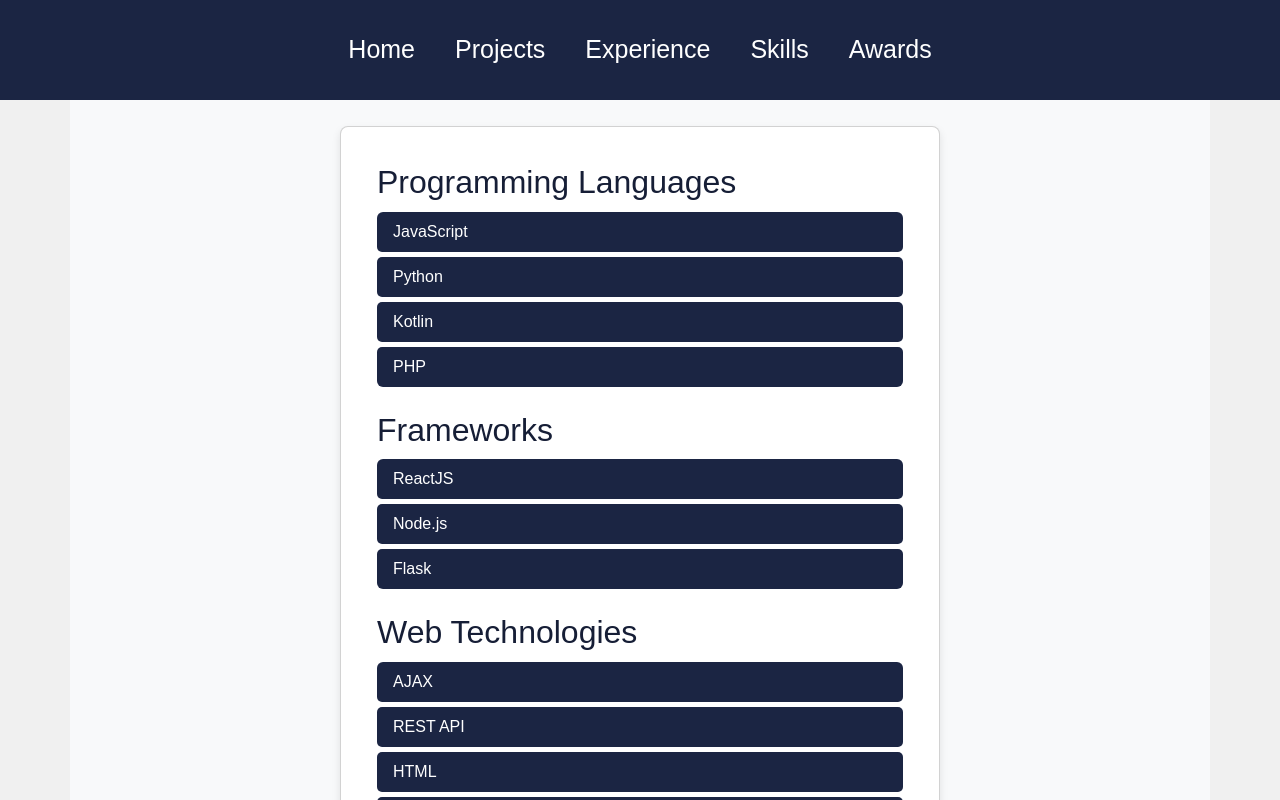
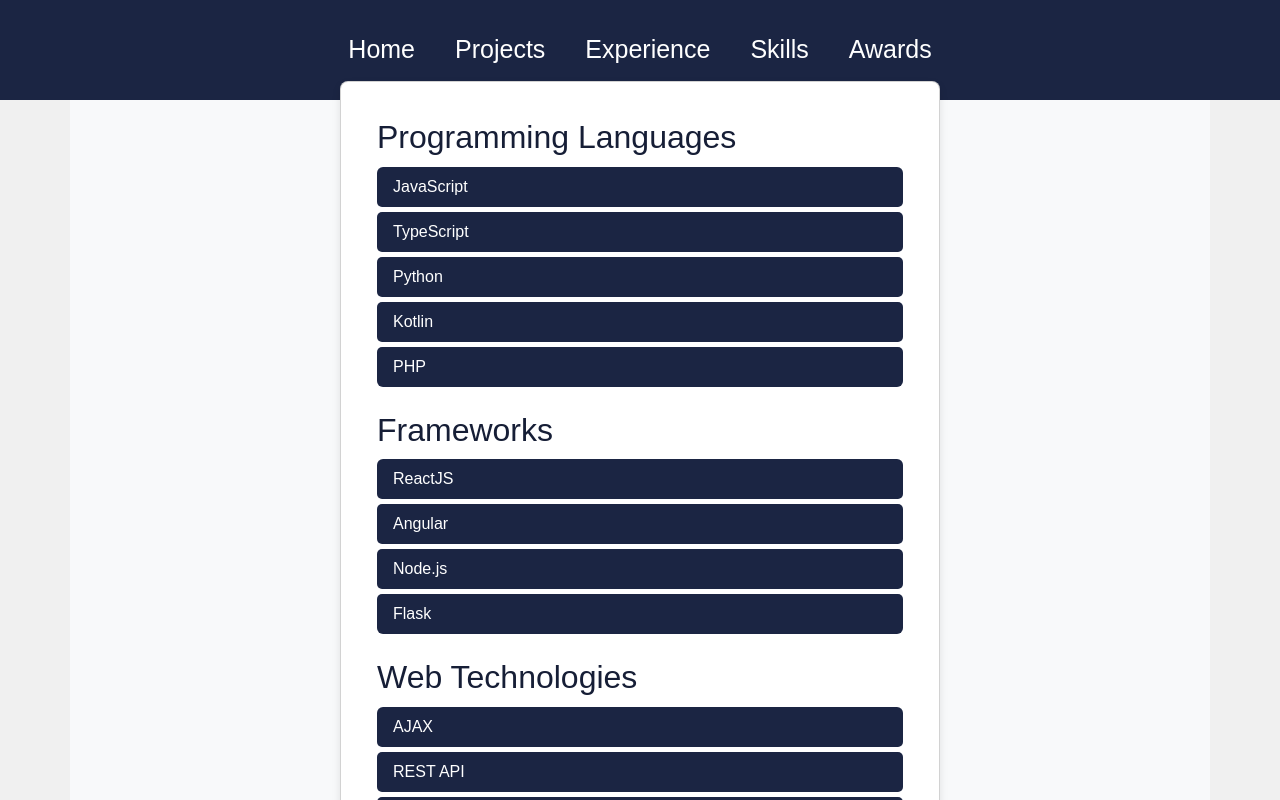
Before and after one commit to VictorWanjala/My-portfolio, a React (Create React App) app: page /skills in a window 1280 px wide. Shown: the top 800 px of the page. Built offline with nearby package versions, Linux system fonts and the light colour scheme.

Commit message:
adding another programming language

```diff
--- a/src/components/Skills.js
+++ b/src/components/Skills.js
@@ -10,6 +10,7 @@
           <h2 className="card-title">Programming Languages</h2>
           <ul className="list-group">
             <li className="list-group-item">JavaScript</li>
+            <li className="list-group-item">TypeScript</li>
             <li className="list-group-item">Python</li>
             <li className="list-group-item">Kotlin</li>
             <li className="list-group-item">PHP</li>
@@ -18,6 +19,7 @@
           <h2 className="card-title mt-4">Frameworks</h2>
           <ul className="list-group">
             <li className="list-group-item">ReactJS</li>
+            <li className="list-group-item">Angular</li>
             <li className="list-group-item">Node.js</li>
             <li className="list-group-item">Flask</li>
           </ul>
```
